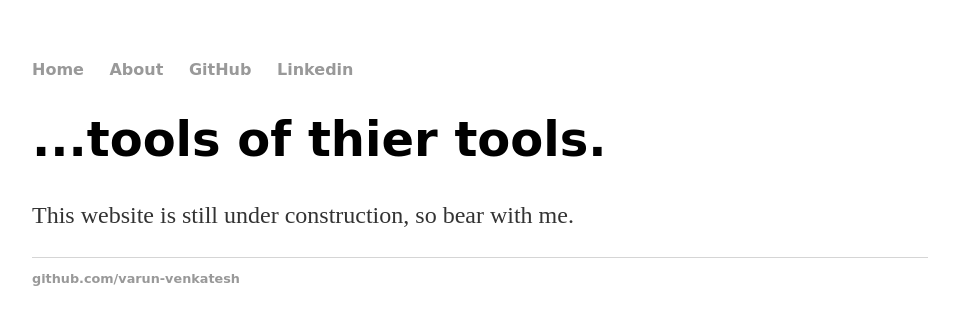
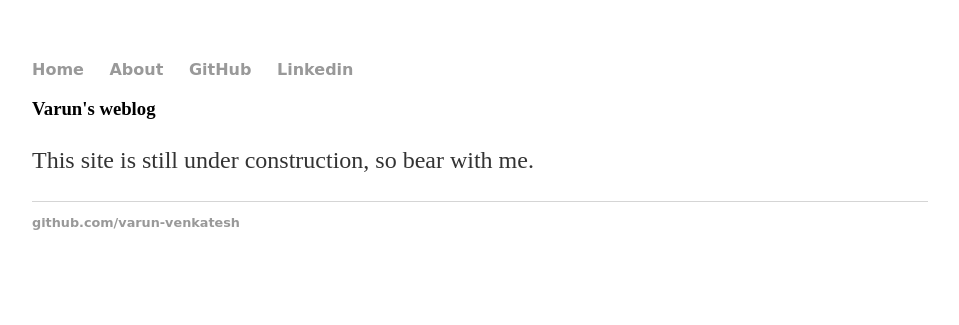
Before and after one commit to varun-venkatesh/varun-venkatesh.github.io, a Jekyll site: the page built from index.html, in a window 1280 px wide. Shown: the top 325 px of the page, without its empty margins (160-1119 px from the left). Built offline with Jekyll 4.4.1, drawn with Linux system fonts in a browser that asks for light colours.

Commit message:
Update index.html

```diff
--- a/index.html
+++ b/index.html
@@ -1,9 +1,10 @@
 ---
 layout: default
 title: ...tools of their tools.
+use-site-title: true
 ---
 
 <div class="blurb">
-	<h1>...tools of thier tools.</h1>
-	<p>This website is still under construction, so bear with me.</p>
+	<h3>Varun's weblog</h1>
+	<p>This site is still under construction, so bear with me.</p>
 </div><!-- /.blurb -->
```
